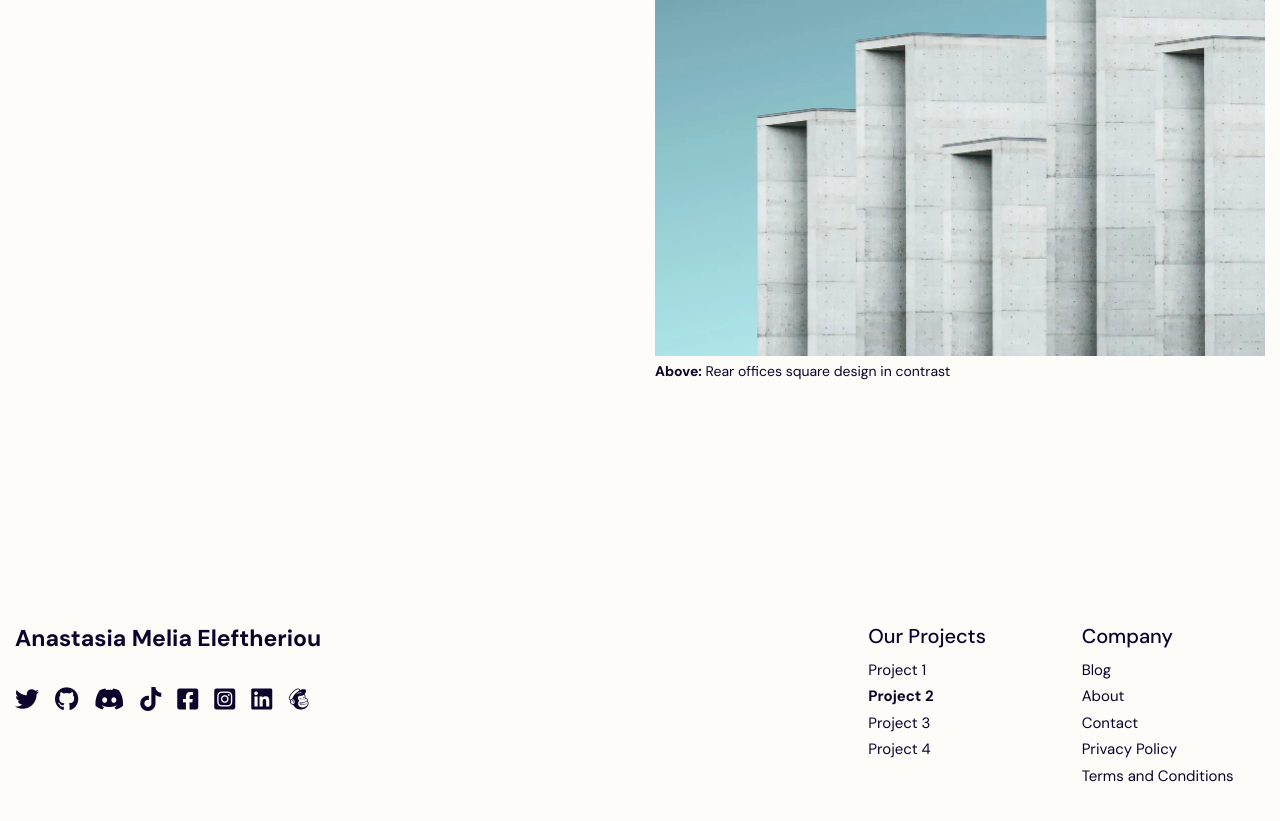
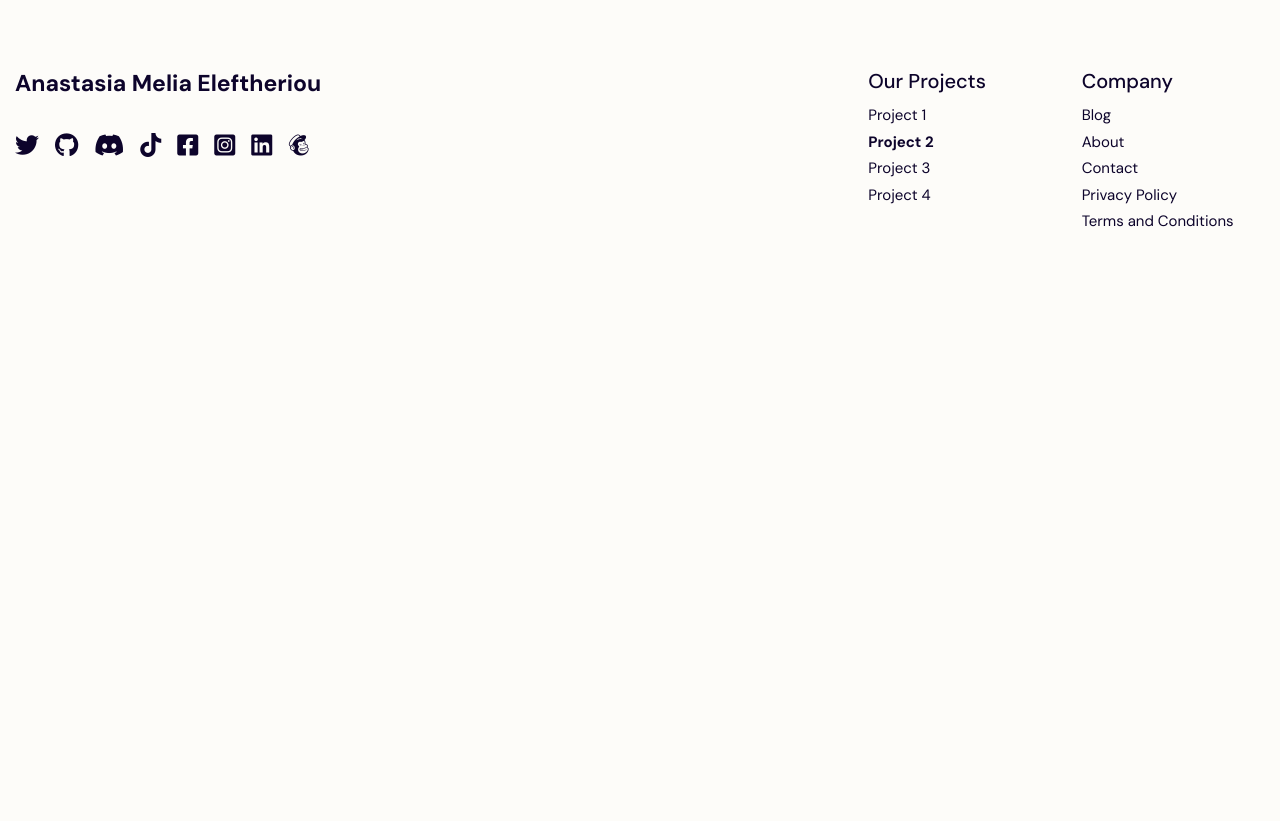
Before and after one commit to Anastasia-Melia/Anastasia-Melia.github.io, a Jekyll site: the page built from collections/_projects/project-2.md, in a window 1280 px wide and 900 px high, scrolled down 1020 px. Shown: the top 821 px of the window. Built offline with Jekyll 4.4.1, drawn with Linux system fonts in a browser that asks for light colours; after the commit the page ends 1425 px from its top, so only the background shows below that.

Commit message:
Update project-2.md

```diff
--- a/collections/_projects/project-2.md
+++ b/collections/_projects/project-2.md
@@ -12,8 +12,6 @@ role: "Building Designer"
 gallery:
   - image: "/assets/images/gen/projects/project-1-1.webp"
     caption: "<strong>Above:</strong> North easterly aspect showing curved design"
-  - image: "/assets/images/gen/projects/project-1-2.webp"
-    caption: "<strong>Above:</strong> Rear offices square design in contrast"
 gallery_limit: 2
 ---
 
```
